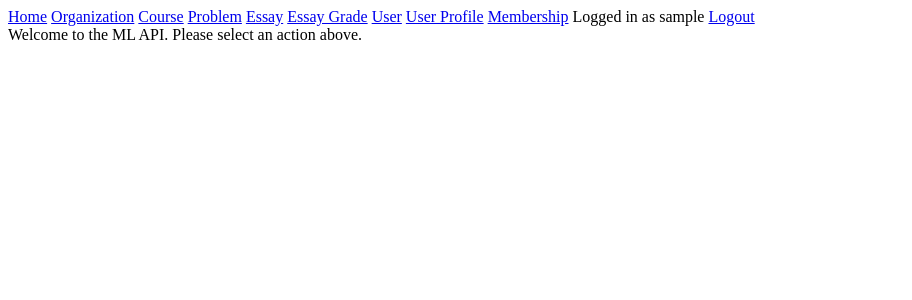
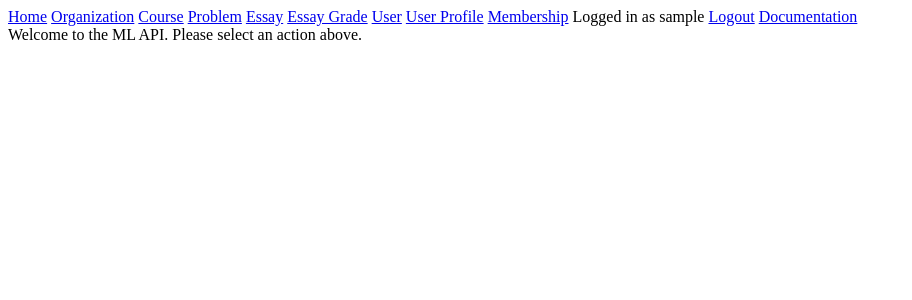
Before and after one commit to vdt/ml-service-api, a Django app: page / in a window 1280 px wide. Shown: the top 300 px of the page, without its empty margins (0-912 px from the left). Run offline with Django 3.2, Linux system fonts and the light colour scheme; the visitor is signed in with stand-in values (Sample User, id 1); parts of the project's set-up code (start-up, migrations or seed data) failed here and were passed over; some libraries are stand-ins or nearby versions.

Commit message:
Add in documentation link

```diff
--- a/templates/base.html
+++ b/templates/base.html
@@ -58,6 +58,7 @@
                     <a href="/frontend/login">Login</a>
                     <a href="/frontend/register">Register</a>
                 {% endif %}
+                    <a href="http://ml-api.readthedocs.org/en/latest/" target="_blank">Documentation</a>
             {% endblock %}
         </div>
         <div class="sixteen columns content">
```
